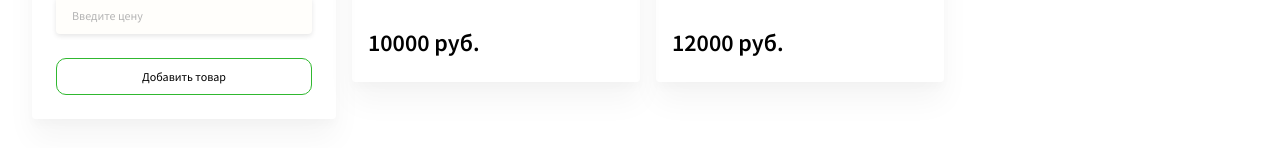
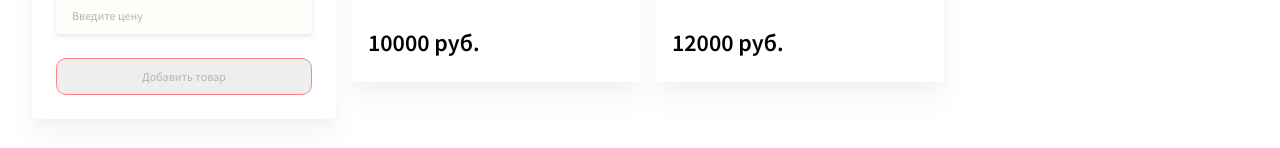
Before and after one commit to whatIsLoveMak/idaproject-test, a Vue app: page / in a window 1280 px wide. Shown: the part 385-533 px from the top of the page. Built offline with nearby package versions, Linux system fonts and the light colour scheme.

Commit message:
new validation

```diff
--- a/src/App.vue
+++ b/src/App.vue
@@ -48,7 +48,7 @@
               <t-button
                 @click.native="insertItem"
                 :innerText="'Добавить товар'"
-                :class="{ disabled: enableButton }"
+                :class="{ disabled: !enableButton }"
               />
             </div>
           </div>
@@ -103,10 +103,10 @@ export default {
           img: 'https://store.donanimhaber.com/56/8c/a2/568ca250412f91d354e278d0dd4597b5.jpg',
         },
       ],
-      newItem: {},
+      newItem: {
+        img: '',
+      },
       selectedSort: 'По умолчанию',
-      disabled: false,
-      count: 0,
     }
   },
   methods: {
@@ -158,12 +158,13 @@ export default {
     },
     checkLink() {
       let str = this.newItem.img
-      if (str === undefined) {
-        return false
-      } else if (str.indexOf('https://', 0) !== -1) {
-        return false
+      if (str !== '') {
+        if (str.indexOf('https://', 0) !== -1) {
+          return false
+        }
+        return true
       }
-      return true
+      return false
     },
     checkPrice() {
       if (this.newItem.price !== '') {
@@ -172,10 +173,15 @@ export default {
       return true
     },
     enableButton() {
-      if (!this.checkPrice && !this.checkTitle && this.checkLink) {
-        return console.log('no')
+      if (
+        !this.checkPrice &&
+        !this.checkTitle &&
+        !this.checkLink &&
+        this.newItem.img !== ''
+      ) {
+        return true
       }
-      return console.log('yes')
+      return false
     },
   },
   mounted() {
```
